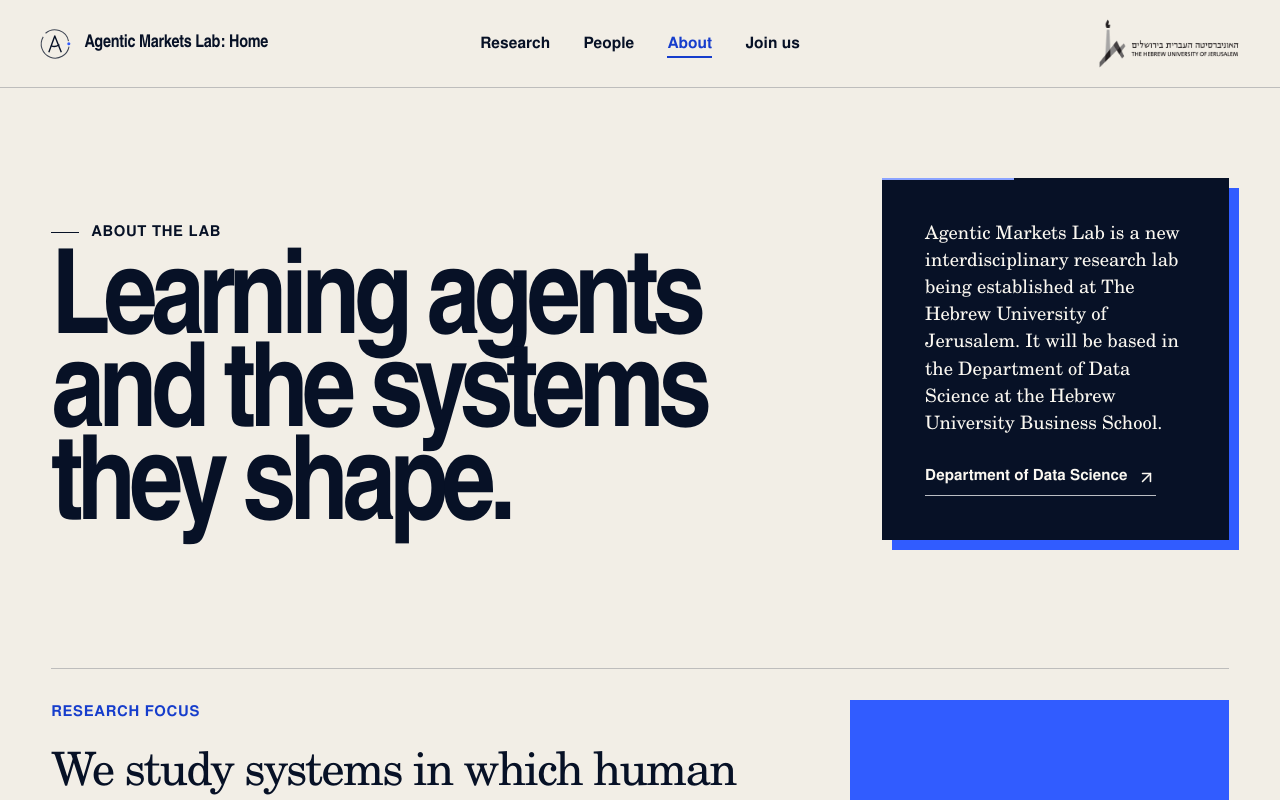
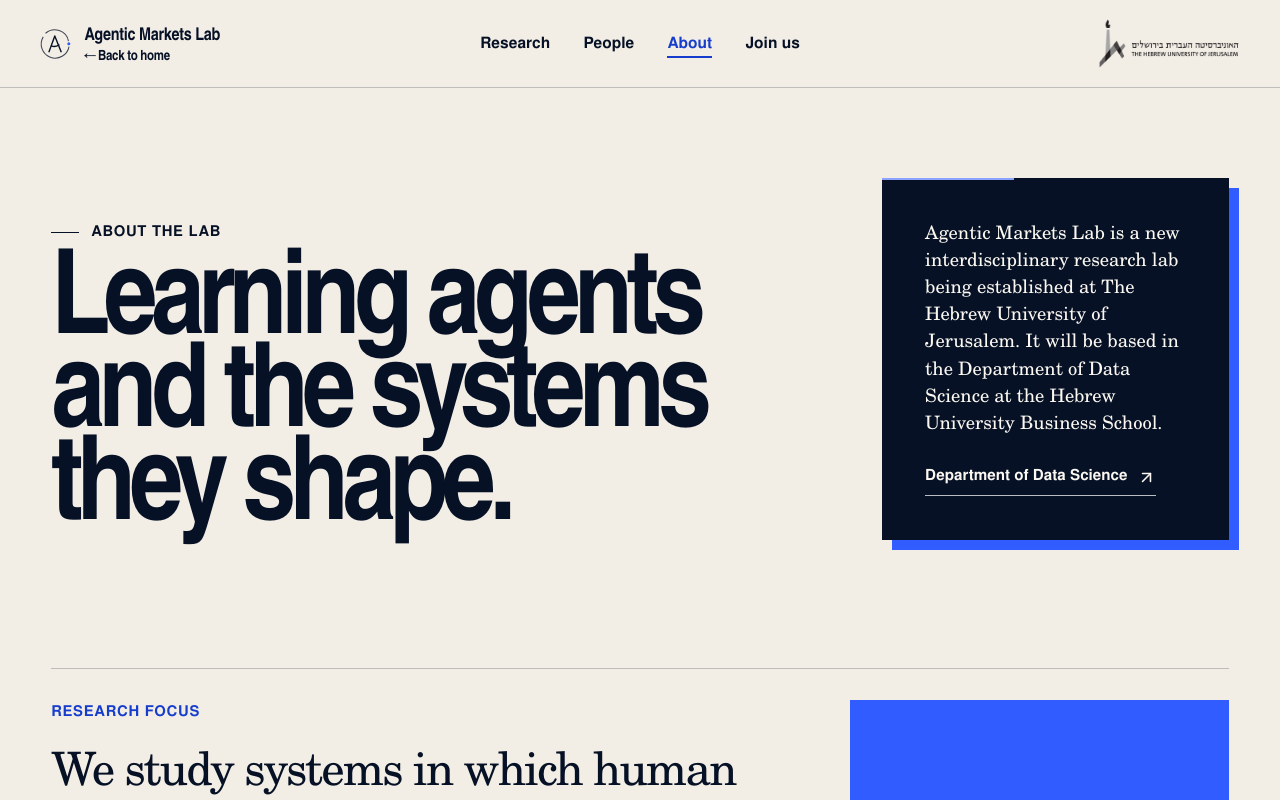
Before and after one commit to ykolumbus-git/agentic-markets-lab, a Next.js app: page /about in a window 1280 px wide. Shown: the top 800 px of the page. Built offline with nearby package versions, Linux system fonts and the light colour scheme.

Commit message:
Gently reduce bottom labels and clarify the return-home link

```diff
--- a/app/lab-shell.tsx
+++ b/app/lab-shell.tsx
@@ -18,7 +18,11 @@
 export function LabHeader({ active, inverse = false }: { active: LabSection; inverse?: boolean }) {
   return (
     <header className={`${styles.header} ${inverse ? styles.headerInverse : ""}`}>
-      <Link className={styles.wordmark} href="/" aria-label="Agentic Markets Lab home">
+      <Link
+        className={styles.wordmark}
+        href="/"
+        aria-label={active === "home" ? "Agentic Markets Lab home" : "Agentic Markets Lab — Back to home"}
+      >
         <span className={styles.wordmarkSymbol} aria-hidden="true">
           <svg viewBox="0 0 32 32" focusable="false">
             <path className={styles.markOrbit} d="M7.1 5.9A13.2 13.2 0 0 1 28.7 13.2" />
@@ -32,7 +36,7 @@
           Agentic Markets Lab
           {active !== "home" && (
             <span className={styles.wordmarkHomeCue}>
-              <span className={styles.wordmarkHomeSeparator}>: </span>Home
+              <span aria-hidden="true">← </span>Back to home
             </span>
           )}
         </span>
--- a/app/lab.module.css
+++ b/app/lab.module.css
@@ -59,7 +59,12 @@
   letter-spacing: -.015em;
 }
 
-.wordmarkHomeCue { white-space: nowrap; }
+.wordmarkHomeCue {
+  display: block;
+  font-size: .875rem;
+  line-height: 1.1;
+  white-space: nowrap;
+}
 
 .wordmarkSymbol {
   display: block;
@@ -466,7 +471,7 @@
 
 .portalLabel {
   font-family: "Nimbus Sans Narrow", "Nimbus Sans", sans-serif;
-  font-size: clamp(1.47rem, 2.52vw, 2.57rem);
+  font-size: clamp(1.435rem, 2.46vw, 2.51rem);
   font-weight: 700;
   line-height: .95;
   letter-spacing: -.035em;
@@ -1162,8 +1167,6 @@
 
 @media (max-width: 1100px) {
   .header { grid-template-columns: minmax(190px, 1fr) auto minmax(128px, .65fr); }
-  .wordmarkHomeCue { display: block; font-size: .875rem; line-height: 1.1; }
-  .wordmarkHomeSeparator { display: none; }
   .hujiLogo { width: 128px; }
   .homeTitle h1 { font-size: clamp(5rem, min(14.7vw, 18svh), 9rem); }
   .unitArtwork { top: 9%; right: -18%; width: 82vw; opacity: .14; }
@@ -1278,7 +1281,7 @@
     gap: 4px;
   }
   .homePortal { min-height: 49px; padding: 8px 0 2px; }
-  .portalLabel { font-size: 1.5rem; }
+  .portalLabel { font-size: 1.465rem; }
   .portalCopy { gap: 2px; }
   .portalCopy small { font-size: .95rem; }
   .portalCopy .portalNote { font-size: 1.08rem; line-height: 1.12; }
@@ -1365,7 +1368,7 @@
   .homeInstitution { margin-top: 18px; }
   .homeIndex { gap: clamp(16px, 3vw, 38px); }
   .homePortal { padding-top: 7px; }
-  .portalLabel { font-size: clamp(1.155rem, 2.1vw, 1.8375rem); }
+  .portalLabel { font-size: clamp(1.13rem, 2.05vw, 1.795rem); }
   .glassPlane {
     background: linear-gradient(125deg, rgba(255, 255, 255, .075), rgba(255, 255, 255, .018) 48%, rgba(89, 125, 255, .045));
     -webkit-backdrop-filter: none;
```
